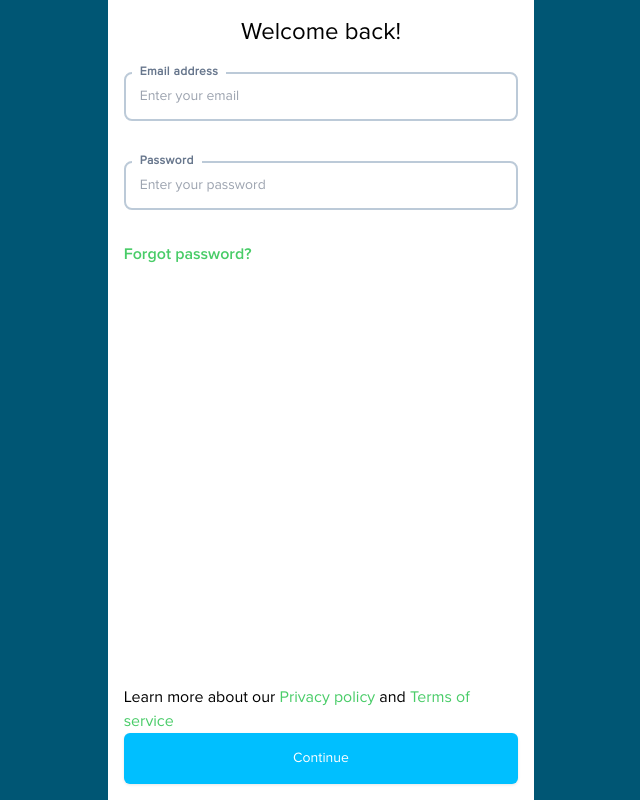
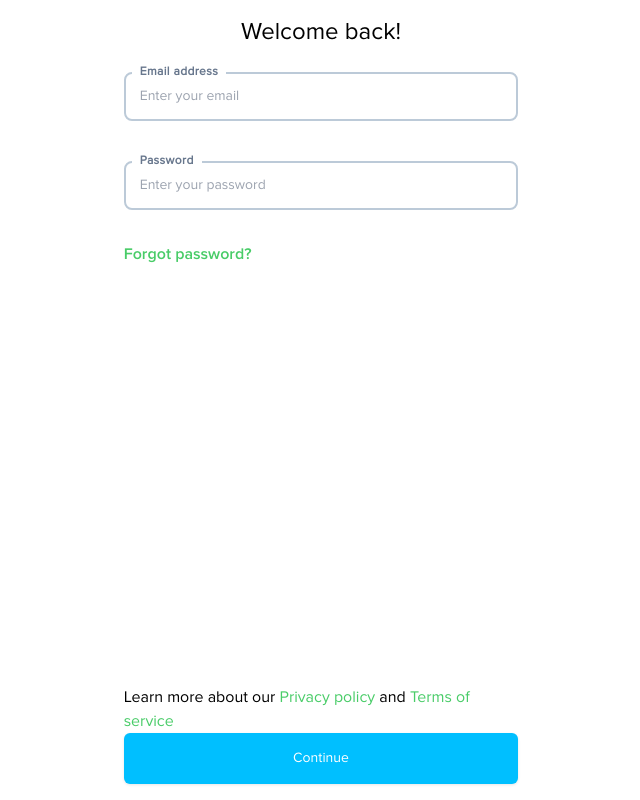
Before and after one commit to clients-projects/uphold1-front, a React app: page / in a window 1280 px wide. Shown: the whole page, without its empty margins (319-959 px from the left). Built offline with nearby package versions, Linux system fonts and the light colour scheme.

```diff
--- a/src/styles/tailwind.css
+++ b/src/styles/tailwind.css
@@ -6,7 +6,7 @@
 
 @layer base {
     body {
-        @apply bg-[#005674] text-white;
+        @apply bg-white text-white;
         @apply font-ProximaNovaRegular
     }
 
```
